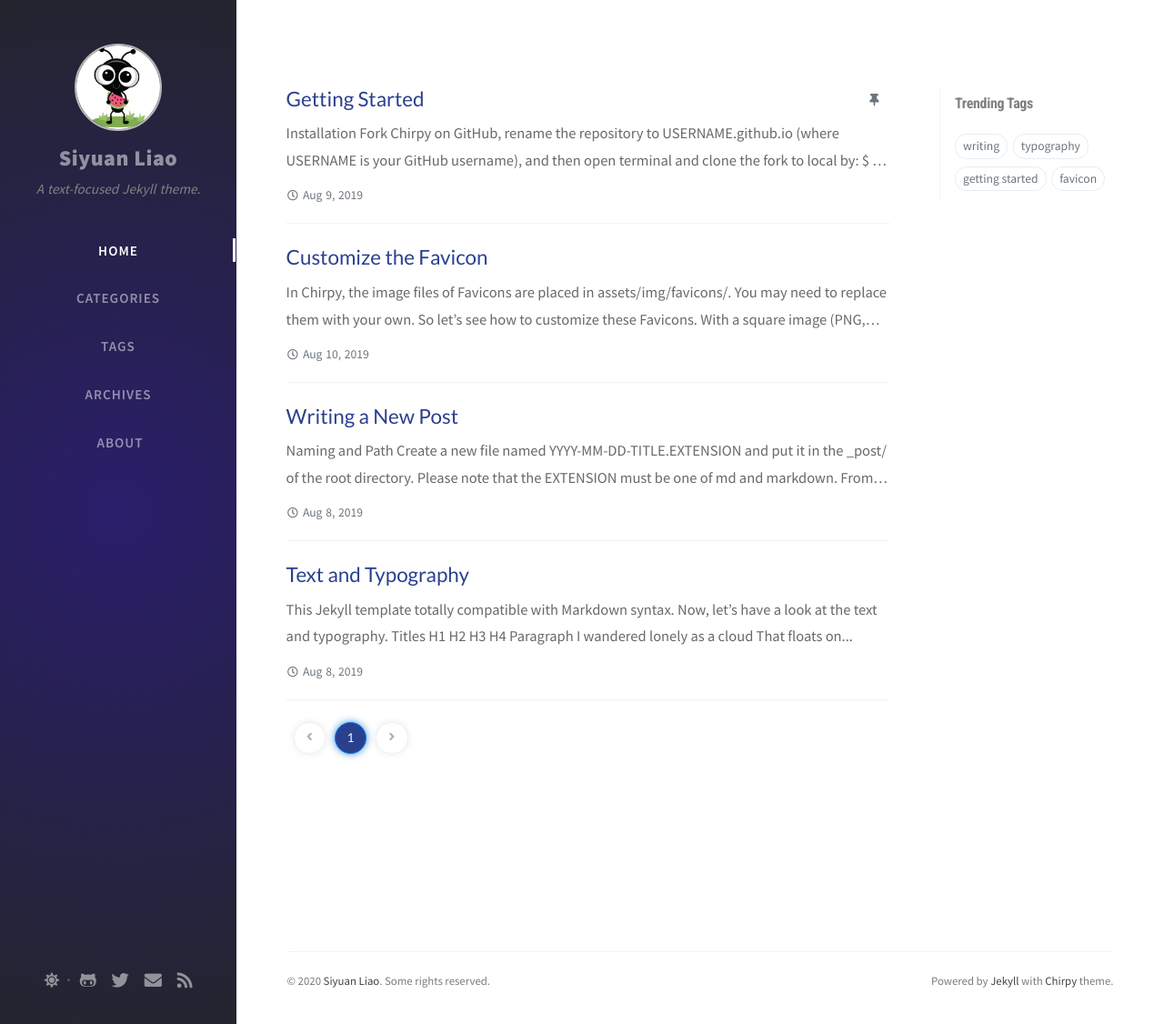
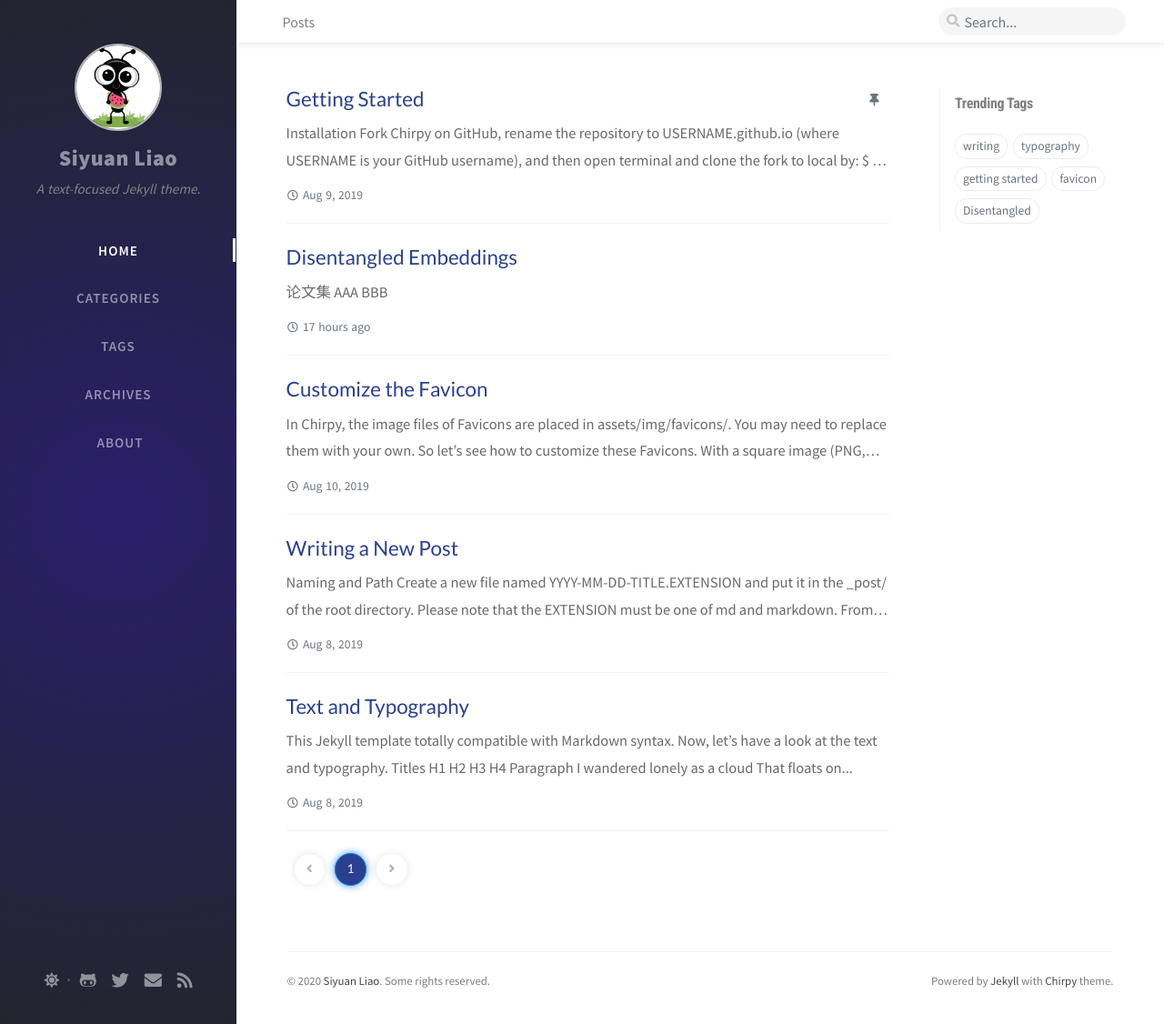
Before and after one commit to SeanLiaoy/seanliaoy.github.io, a Jekyll site: the page built from index.html, in a window 1280 px wide and 1126 px high. Shown: the whole window at 91% size. Built offline with Jekyll 4.4.1, drawn with Linux system fonts in a browser that asks for light colours; nearby versions of some CDN libraries; the list of posts is cut into pages by our own code; comment, search, counter and statistics services are not loaded; a file with an impossible date is left out.

Commit message:
修改文件: _posts/2020-10-04-disentangled.md

```diff
--- a/_posts/2020-10-04-disentangled.md
+++ b/_posts/2020-10-04-disentangled.md
@@ -1,9 +1,14 @@
 ---
 title: Disentangled Embeddings
 author: Sean
-date: 2020-10-04 17:10:61 +0800
+date: 2020-10-04 00:34:00 +0800
 categories: [Blogging,Report]
 tags: [Disentangled]
 ---
 
 ### 论文集
+
+
+1. AAA
+
+2. BBB
```
